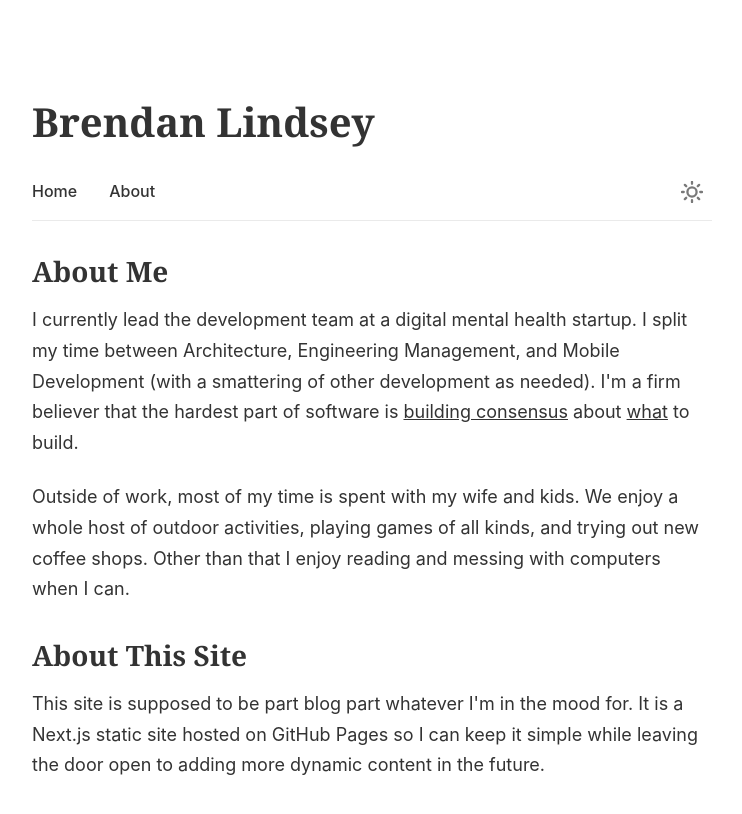
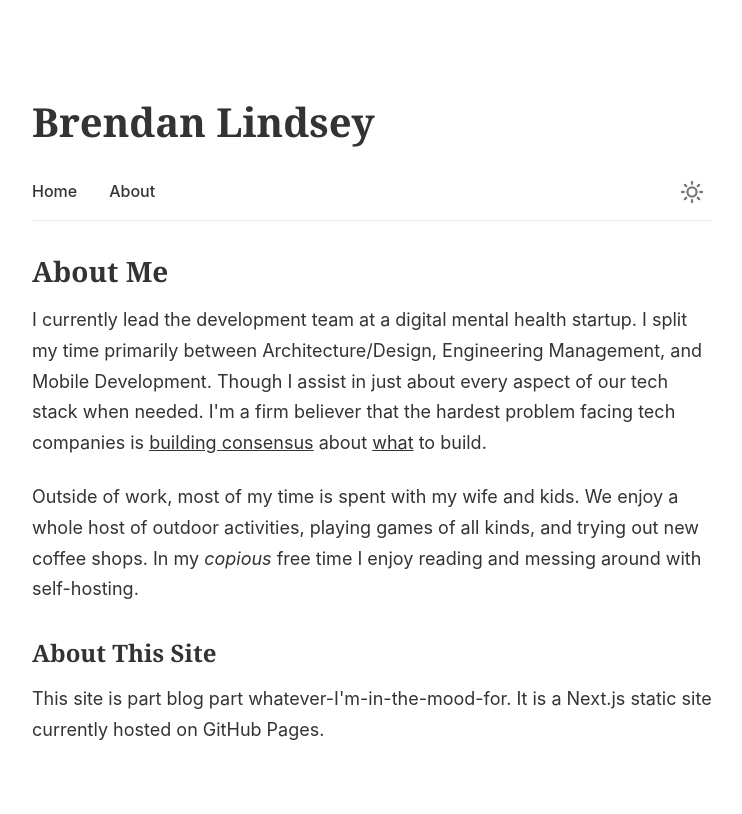
Before and after one commit to IAmBrendanL/Website, a Next.js app: page /about in a window 1280 px wide. Shown: the top 814 px of the page, without its empty margins (268-1010 px from the left). Built offline with nearby package versions, Linux system fonts and the light colour scheme; a small style sheet from the web is missing; a web font is replaced by a local one.

Commit message:
Improved the About page

```diff
--- a/src/pages/about.tsx
+++ b/src/pages/about.tsx
@@ -36,27 +36,25 @@ export default function About() {
             <h2>About Me</h2>
             <p>
               I currently lead the development team at a digital mental health
-              startup. I split my time between Architecture, Engineering
-              Management, and Mobile Development (with a smattering of other
-              development as needed). I&apos;m a firm believer that the hardest
-              part of software is <u>building consensus</u> about <u>what</u> to
+              startup. I split my time primarily between Architecture/Design, Engineering
+              Management, and Mobile Development. Though I assist in just about every aspect
+              of our tech stack when needed. I&apos;m a firm believer that the hardest
+              problem facing tech companies is <u>building consensus</u> about <u>what</u> to
               build.
             </p>
             <p>
               Outside of work, most of my time is spent with my wife and kids.
               We enjoy a whole host of outdoor activities, playing games of all
-              kinds, and trying out new coffee shops. Other than that I enjoy
-              reading and messing with computers when I can.
+              kinds, and trying out new coffee shops. In my <i>copious</i> {" "}
+              free time I enjoy reading and messing around with self-hosting.
             </p>
             {/* <h3>Some of the Hats I&apos;ve worn or am wearing:</h3>
             <ul className={styles.hatList}>{hatListItems  }</ul> */}
 
-            <h2>About This Site</h2>
+            <h3>About This Site</h3>
             <p>
-              This site is supposed to be part blog part whatever I&apos;m in
-              the mood for. It is a Next.js static site hosted on GitHub Pages
-              so I can keep it simple while leaving the door open to adding more
-              dynamic content in the future.
+              This site is part blog part whatever-I&apos;m-in-the-mood-for. It is a Next.js static site
+              currently hosted on GitHub Pages.
             </p>
           </article>
         </div>
```
